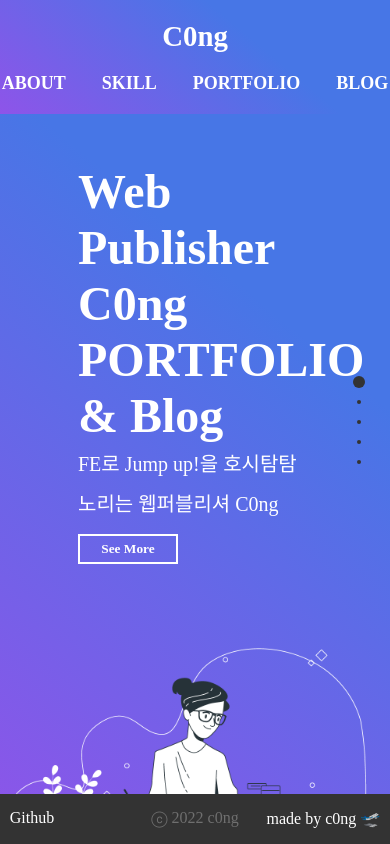
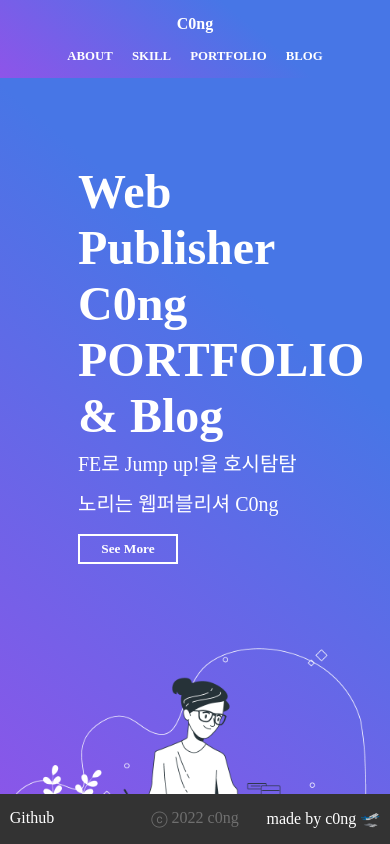
Before and after one commit to joena94/joena94.github.io, a plain HTML site: page index.html in a window 390 px wide. Drawn offline with nearby package versions, Linux system fonts and the light colour scheme; a web font is replaced by a local one.

Commit message:
1012 edit html and css, remove navigation

```diff
--- a/css/main.css
+++ b/css/main.css
@@ -50,19 +50,19 @@ nav ul li a{
     nav{
         max-width: 60%;
         margin: 0 auto;
-        padding: 1.25rem 0;
+        padding: 0.8rem 0;
         display: flex;
         flex-direction: column;
         justify-content: space-between;
     }
     nav .logo{
         text-align: center;
-        margin-bottom: 20px;
+        margin-bottom: 10px;
     }
     nav .logo a{
         color: white;
         text-decoration: none;
-        font-size:1.8rem;
+        font-size:1rem;
     }
     nav ul{
         list-style: none;
@@ -71,9 +71,10 @@ nav ul li a{
         justify-content: center;
     }
     nav ul li a{
-    padding: 1em;
+    padding: 0.6rem;
     color:white;
     text-decoration: none;
+    font-size: 0.8rem;
     }
 }
 
--- a/index.html
+++ b/index.html
@@ -47,7 +47,7 @@
                     <img src="img/yina_about.png" alt="">
                     <div class="about_article">
                         <h3>반가워요 <sapn class="shaking">👋</sapn><br>
-                            4년차 Web Publisher <br>
+                            6년차 Web Publisher <br>
                             C0ng입니다 :)</h3>
                         <p>웹 표준을 기반으로 크로스 브라우징과 시멘틱 마크업에 원칙을 두며<br>
                             웹 문서화 코딩 작업과 검토 뿐만 아니라<br>
--- a/js/script.js
+++ b/js/script.js
@@ -2,7 +2,7 @@ $(function(){
   $('#fullpage').fullpage({
 		//options here
     anchors:['section1', 'section2', 'section3', 'section4', 'section5'],
-    navigation:true,
+    navigation:false,
     navigationPosition:'right'
 
 	});
```
